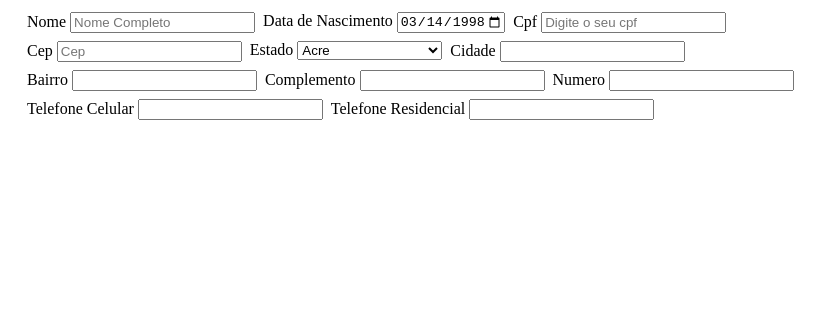
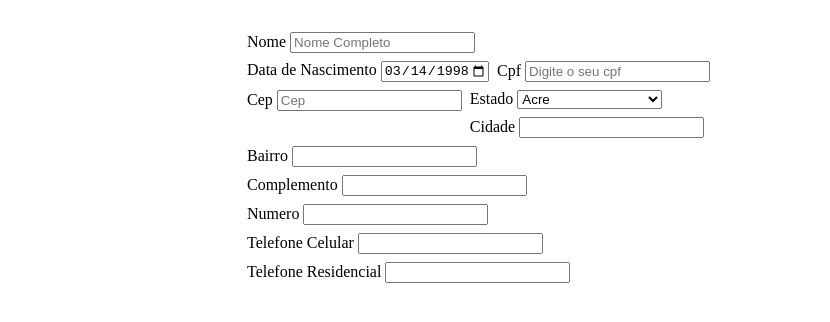
Before and after one commit to spirandeli/Formulario, a React (Create React App) app: page / in a window 1280 px wide. Shown: the top 322 px of the page, without its empty margins (0-830 px from the left). Built offline with nearby package versions, Linux system fonts and the light colour scheme.

Commit message:
22-05-2020 13:45

```diff
--- /dev/null
+++ b/src/App.css
@@ -0,0 +1,8 @@
+div#form {
+    padding : 20px;
+    margin-bottom: 200px;
+    margin-left: 200px;
+    width: 40%;
+    height: 200px;
+
+}
--- a/src/App.js
+++ b/src/App.js
@@ -1,62 +1,62 @@
 import React,{useState} from 'react';
 import Uf from "./Component/Cep"
-import  {Container, Linha, Coluna} from "./Component/Formulario";
-
+import  {Container, Row, Column} from "./Component/Formulario";
+import './App.css'
 
 function App() {
   return (
       <div id="form">
         <Container>
-          <Linha>
-            <Coluna mobile='6' tablet='12' desktop='6'>
+          <Row>
+            <Column mobile='6' tablet='12' desktop='6'>
                 <label> Nome </ label>
                 <input name = "name" className = "controle de formulário"
-                       id = "name" placeholder = "Nome Completo"/> </Coluna>
+                       id = "name" placeholder = "Nome Completo"/> </Column>
 
-              <Coluna mobile='6' tablet='12' desktop='6'>
+              <Column mobile='6' tablet='12' desktop='6'>
                   <label> Data de Nascimento </ label>
                   <input type="date" id="start" name="dataNascimento"
-                value="1998-03-14" min="1910-01-01" max="2005-01-01"/></Coluna>
+                value="1998-03-14" min="1910-01-01" max="2005-01-01"/></Column>
 
-              <Coluna mobile='6' tablet='12' desktop='6'>
+              <Column mobile='6' tablet='12' desktop='6'>
                   <label> Cpf </ label>
-                  <input type="number" name = "cpf" id = "cpf" placeholder = "Digite o seu cpf"/></Coluna>
-          </Linha>
-            <Linha>
-                <Coluna mobile='6' tablet='12' desktop='6'>
+                  <input type="number" name = "cpf" id = "cpf" placeholder = "Digite o seu cpf"/></Column>
+          </Row>
+            <Row>
+                <Column mobile='6' tablet='12' desktop='6'>
                     <label> Cep </ label>
                     <input type="number" name = "cep"
-                           id = "cep" placeholder = "Cep"/> </Coluna>
-                <Coluna mobile='6' tablet='12' desktop='6'>
+                           id = "cep" placeholder = "Cep"/> </Column>
+                <Column mobile='6' tablet='12' desktop='6'>
                     <label> Estado </ label>
-                    <Uf /></Coluna>
+                    <Uf /></Column>
 
-                <Coluna mobile='6' tablet='12' desktop='6'>
+                <Column mobile='6' tablet='12' desktop='6'>
                     <label> Cidade </ label>
-                    <input name = "cidade" id = "cidade" /></Coluna>
-            </Linha>
-            <Linha>
-                <Coluna mobile='6' tablet='12' desktop='6'>
+                    <input name = "cidade" id = "cidade" /></Column>
+            </Row>
+            <Row>
+                <Column mobile='6' tablet='12' desktop='6'>
                     <label> Bairro </ label>
-                    <input name = "bairro" id = "bairro" /> </Coluna>
+                    <input name = "bairro" id = "bairro" /> </Column>
 
-                <Coluna mobile='6' tablet='12' desktop='6'>
+                <Column mobile='6' tablet='12' desktop='6'>
                     <label> Complemento </ label>
-                    <input id="complemento" name="complemento"/></Coluna>
+                    <input id="complemento" name="complemento"/></Column>
 
-                <Coluna mobile='6' tablet='12' desktop='6'>
+                <Column mobile='6' tablet='12' desktop='6'>
                     <label> Numero </ label>
-                    <input type="number" name = "numero" id = "numero"/></Coluna>
-            </Linha>
-            <Linha>
-                <Coluna mobile='6' tablet='12' desktop='6'>
+                    <input type="number" name = "numero" id = "numero"/></Column>
+            </Row>
+            <Row>
+                <Column mobile='6' tablet='12' desktop='6'>
                     <label> Telefone Celular </ label>
-                    <input type="number" name = "numeroCelular" id = "numeroCelular"/></Coluna>
+                    <input type="number" name = "numeroCelular" id = "numeroCelular"/></Column>
 
-                <Coluna mobile='6' tablet='12' desktop='6'>
+                <Column mobile='6' tablet='12' desktop='6'>
                     <label> Telefone Residencial </ label>
-                    <input type="number" name = "numeroResidencial" id = "numeroResidencial"/></Coluna>
-            </Linha>
+                    <input type="number" name = "numeroResidencial" id = "numeroResidencial"/></Column>
+            </Row>
         </Container>
       </div>
   );
--- a/src/Component/Formulario/index.js
+++ b/src/Component/Formulario/index.js
@@ -11,14 +11,14 @@ export const Container = styled.div`
     &:before,
     &:after {
         content: " ";
-    display: table;
+    display: grid;
     }
     &after {
         clear: both;
         }
 `
 
-export const Linha = styled.div`
+export const Row = styled.div`
     width: 100%;
     heigth: auto;
     float: left;
@@ -26,7 +26,7 @@ export const Linha = styled.div`
     &:before,
     &:after {
         content:" ";
-    display: table;
+    display: grid;
     }
     &:after {
         clear:both;
@@ -36,15 +36,16 @@ export const Linha = styled.div`
 function getWidthGrid(value) {
     if (!value) return;
 
-    let width = value /12*100;
+    let width = value /11*100;
     return `width: ${width}%;`;
 }
 
-export const Coluna = styled.div`
+export const Column = styled.div`
     float: left;
     padding: .25rem;
     min-height: 1px:
     box-sizing: border-box:
+    position: relative;
 
     @media only screen and (max-width: 768px) {
         ${({ mobile }) => mobile && getWidthGrid(mobile)}
```
